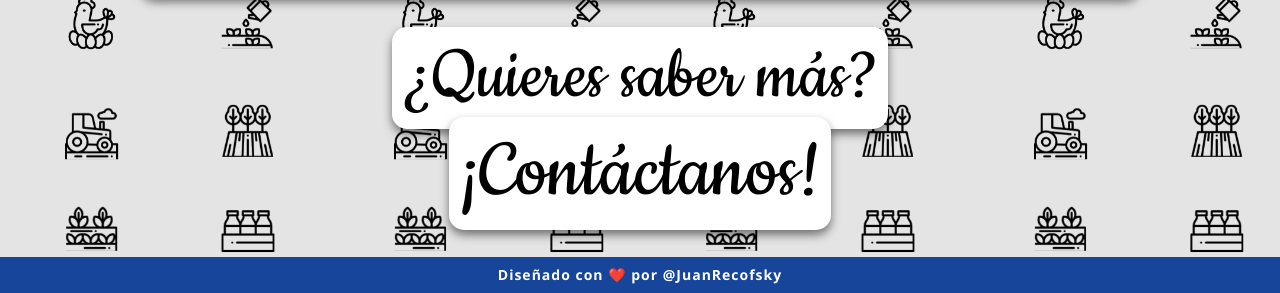
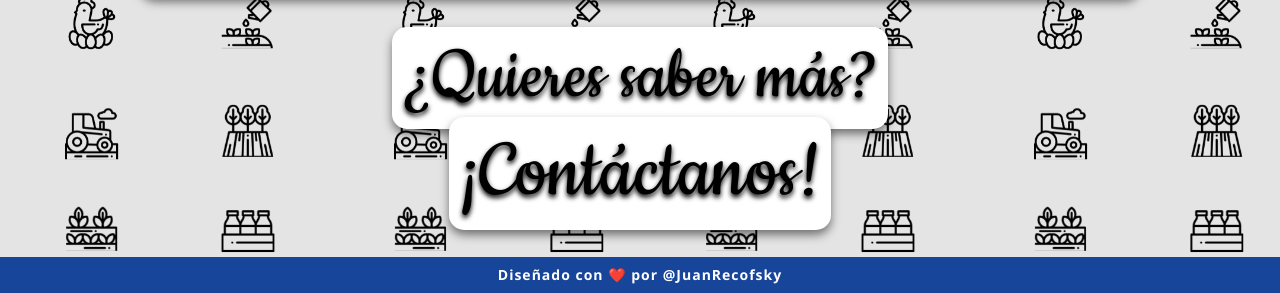
Before and after one commit to JuanRecofsky/eesagoyena, a plain HTML site: page index.html in a window 1280 px wide. Shown: the part 2964-3257 px from the top of the page. Drawn offline with nearby package versions, Linux system fonts and the light colour scheme.

Commit message:
Sombra Texto final de pagina faltante

```diff
--- a/css/styles.css
+++ b/css/styles.css
@@ -320,12 +320,14 @@ p {
 .mas {
 	font-size: 80px;
 	position: absolute;
+	text-shadow: 0px 3px 5px #000000;
 }
 
 .contactanos {
 	font-size: 90px;
 	margin-top: 120px;
 	position: absolute;
+	text-shadow: 0px 3px 5px #000000;
 	transition: .3s ease-in-out;
 }
 
```
